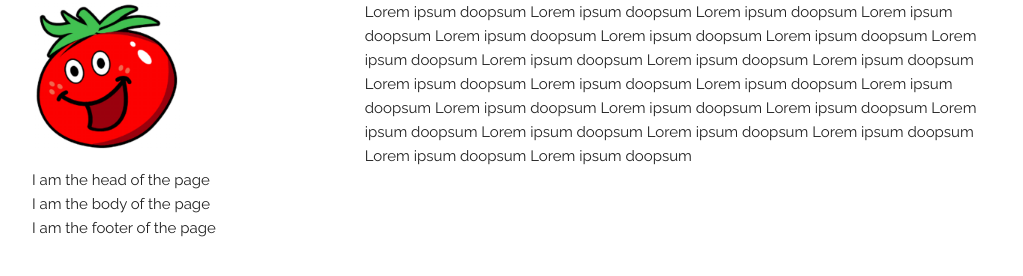
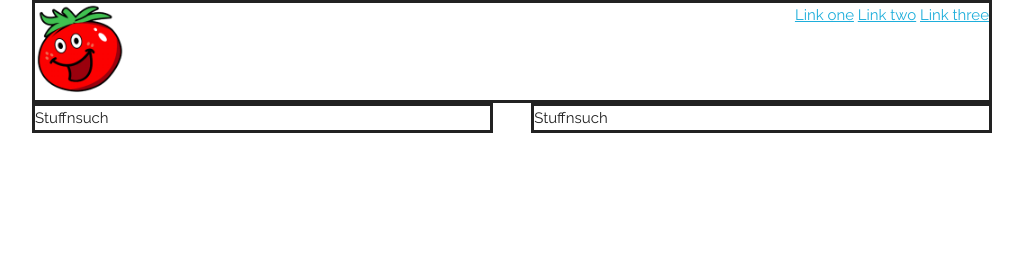
Before and after one commit to cdl124/killer-tomato, a plain HTML site: page index.html in a window 1280 px wide. Shown: the whole page, without its empty margins (128-1151 px from the left). Drawn offline with Linux system fonts and the light colour scheme.

Commit message:
add main content to site

```diff
--- a/css/styles.css
+++ b/css/styles.css
@@ -1,4 +1,9 @@
 .logo {
-  height: 10em;
-  width: 10em;
+  height: 6em;
+  width: 6em;
 }
+
+.navItem {
+  display: inline-block;
+
+}
--- a/index.html
+++ b/index.html
@@ -33,43 +33,32 @@
   <!-- Primary Page Layout
   –––––––––––––––––––––––––––––––––––––––––––––––––– -->
   <div class="container">
-  <header class="row">
+  <header class="row" style="border-style: solid">
     <div class="four columns">
     <img src="images/logo.png" class='logo' />
+    </div class='u-pull-right'>
+    <div class="eight columns">
+    <ul class='u-pull-right'>
+      <li class='navItem'><a href="">Link one</a></li>
+      <li class='navItem'><a href="">Link two</a></li>
+      <li class='navItem'><a href="">Link three</a></li>
+    </ul>
     </div>
-    <div class="eight columns">
-    Lorem ipsum doopsum
-    Lorem ipsum doopsum
-    Lorem ipsum doopsum
-    Lorem ipsum doopsum
-    Lorem ipsum doopsum
-    Lorem ipsum doopsum
-    Lorem ipsum doopsum
-    Lorem ipsum doopsum
-    Lorem ipsum doopsum
-    Lorem ipsum doopsum
-    Lorem ipsum doopsum
-    Lorem ipsum doopsum
-    Lorem ipsum doopsum
-    Lorem ipsum doopsum
-    Lorem ipsum doopsum
-    Lorem ipsum doopsum
-    Lorem ipsum doopsum
-    Lorem ipsum doopsum
-    Lorem ipsum doopsum
-    Lorem ipsum doopsum
-    Lorem ipsum doopsum
-    Lorem ipsum doopsum
-    Lorem ipsum doopsum
-    Lorem ipsum doopsum
-    </div>
-  I am the head of the page
+
   </header>
   <main class="row">
-  I am the body of the page
+  <div>
+    <div class="one-half column" style="border-style: solid">
+      Stuffnsuch
+    </div>
+    <div class="one-half column" style="border-style: solid">
+      Stuffnsuch
+    </div>
+  </div>
+  </main>
   </main>
   <footer class="row">
-  I am the footer of the page
+
   </footer>
   </div>
 
```
